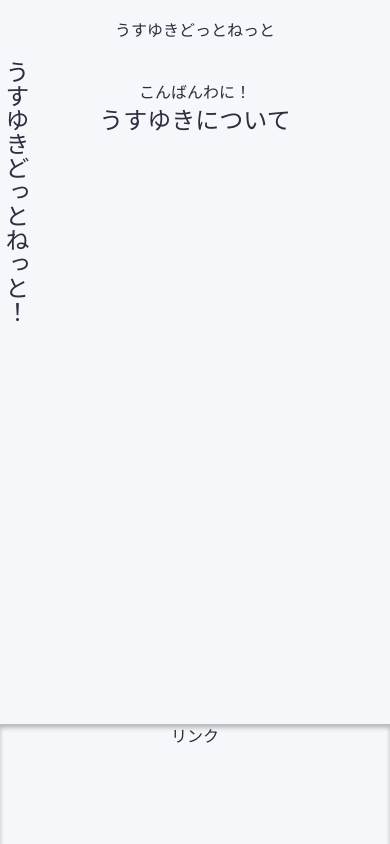
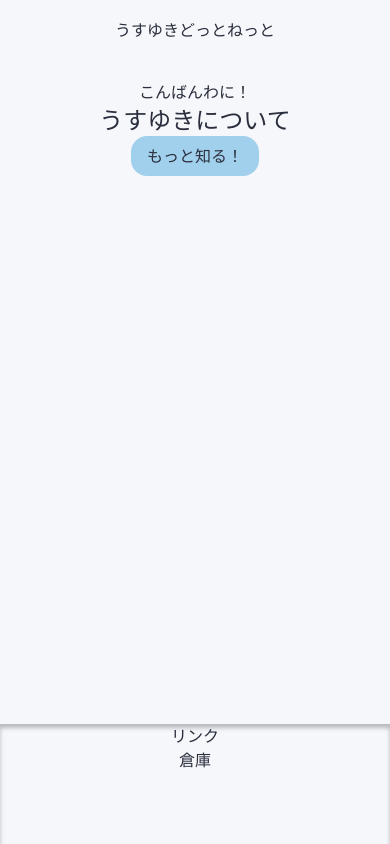
Before and after one commit to usuyuki/portfolio_2023_spring, a SvelteKit app: page / in a window 390 px wide. Built offline with nearby package versions, Linux system fonts and the light colour scheme; a web font is replaced by a local one.

Commit message:
feat ボタンと孤独と蒼い惑星

```diff
--- a/src/lib/components/uiGroup/Element/fotoer.svelte
+++ b/src/lib/components/uiGroup/Element/fotoer.svelte
@@ -1,3 +1,4 @@
 <footer>
     <a href="/links">リンク</a>
+    <a href="/souko">倉庫</a>
 </footer>
--- a/src/lib/components/uiGroup/Element/leftMenu.svelte
+++ b/src/lib/components/uiGroup/Element/leftMenu.svelte
@@ -1,3 +1,3 @@
-<div class="fixed">
+<div class="fixed invisible md:visible">
     <h1 class="font-sans text-2xl tategaki">うすゆきどっとねっと！</h1>
 </div>
--- /dev/null
+++ b/src/lib/components/uiParts/Button/normalButton.svelte
@@ -0,0 +1,15 @@
+<script>
+	export let bgColorVariable="pink";
+	export let textColorVariable="black";
+	export let title="ボタン名";
+	export let url="/";
+</script>
+<!-- bg-変数名 のように指定すると、Tailwindのバンドル時に対象外になってしまう危険があるが、他で絶対使うのでこの指定を許している -->
+<div class="flex itmes-center justify-center">
+
+<a href={url} >
+    <div class="flex rounded-2xl bg-{bgColorVariable} px-4 py-2">
+    <p class="text-{textColorVariable}">{title}</p>
+    </div>
+</a>
+</div>
--- a/src/routes/+page.svelte
+++ b/src/routes/+page.svelte
@@ -1,4 +1,8 @@
+<script>
+    import NormalButton from "$lib/components/uiParts/Button/normalButton.svelte";
+</script>
 <h2 class="text-center">こんばんわに！</h2>
 
 
 <p class="h2 text-center font-serif text-2xl">うすゆきについて</p>
+<NormalButton title="もっと知る！" url="/about" bgColorVariable="blue" textColorVariable="black"/>
--- /dev/null
+++ b/src/routes/souko/+page.svelte
@@ -0,0 +1,13 @@
+<h1 class="text-2xl">カラー置き場</h1>
+<div class="flex">
+<div class="w-20 h-20 bg-white"></div>
+<div class="w-20 h-20 bg-black"></div>
+<div class="w-20 h-20 bg-pink"></div>
+<div class="w-20 h-20 bg-yellow"></div>
+<div class="w-20 h-20 bg-blue"></div>
+</div>
+
+<div class="flex">
+    <p class="text-2xl text-black">あああ</p>
+    <p class="text-2xl text-white">あああ</p>
+</div>
```
